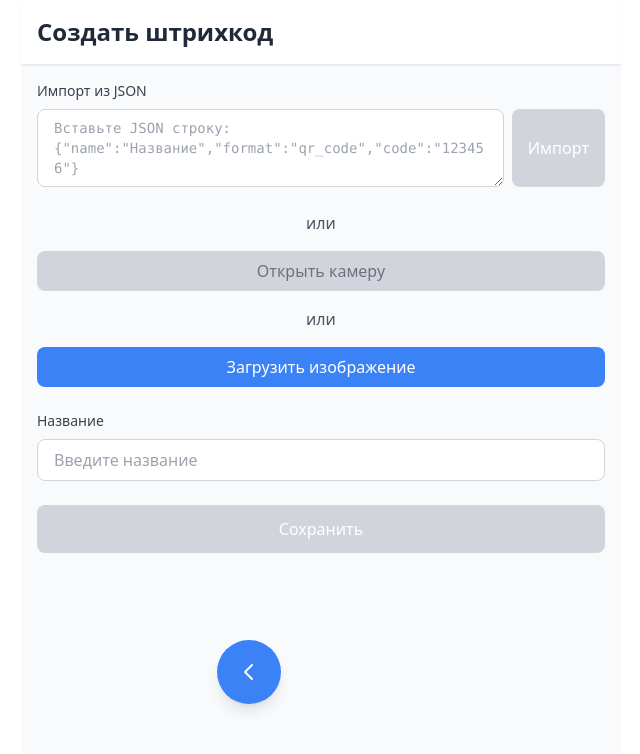
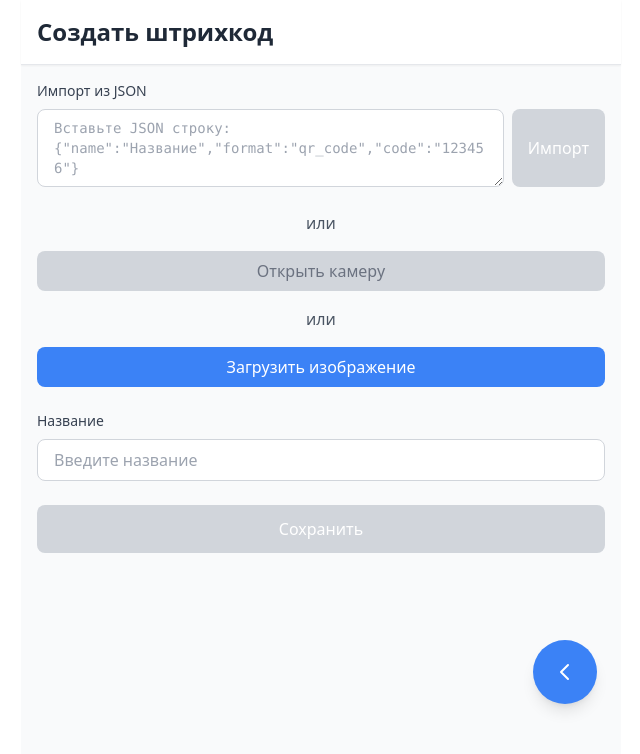
Before and after one commit to ilushinvanya/barcode-storage, a Vue app: page / in a window 1280 px wide. Both pictures are taken after a click on the button "Создать". Shown: the top 754 px of the page, without its empty margins (319-959 px from the left). Built offline with nearby package versions, Linux system fonts and the light colour scheme; no server answers.

Commit message:
fixed button

```diff
--- a/src/components/create.vue
+++ b/src/components/create.vue
@@ -417,7 +417,7 @@ onUnmounted(() => {
             @pointerdown.prevent.stop="handlePointerDown"
             @pointermove="handlePointerMove"
             @pointerup="handlePointerUp"
-            class="fixed bottom-24 right-6 w-16 h-16 rounded-full bg-blue-500 hover:bg-blue-600 text-white text-3xl font-bold shadow-lg flex items-center justify-center transition touch-none select-none"
+            class="absolute bottom-24 right-6 w-16 h-16 rounded-full bg-blue-500 hover:bg-blue-600 text-white text-3xl font-bold shadow-lg flex items-center justify-center transition touch-none select-none"
             :style="backButtonStyle"
             aria-label="Назад"
         >
--- a/src/components/list.vue
+++ b/src/components/list.vue
@@ -123,7 +123,7 @@ onMounted(() => {
             @pointerdown.prevent.stop="handlePointerDown"
             @pointermove="handlePointerMove"
             @pointerup="handlePointerUp"
-            class="fixed bottom-24 right-6 w-16 h-16 rounded-full bg-blue-500 hover:bg-blue-600 text-white text-3xl font-bold shadow-lg flex items-center justify-center transition touch-none select-none"
+            class="absolute bottom-24 right-6 w-16 h-16 rounded-full bg-blue-500 hover:bg-blue-600 text-white text-3xl font-bold shadow-lg flex items-center justify-center transition touch-none select-none"
             :style="createButtonStyle"
             aria-label="Создать"
         >
```
